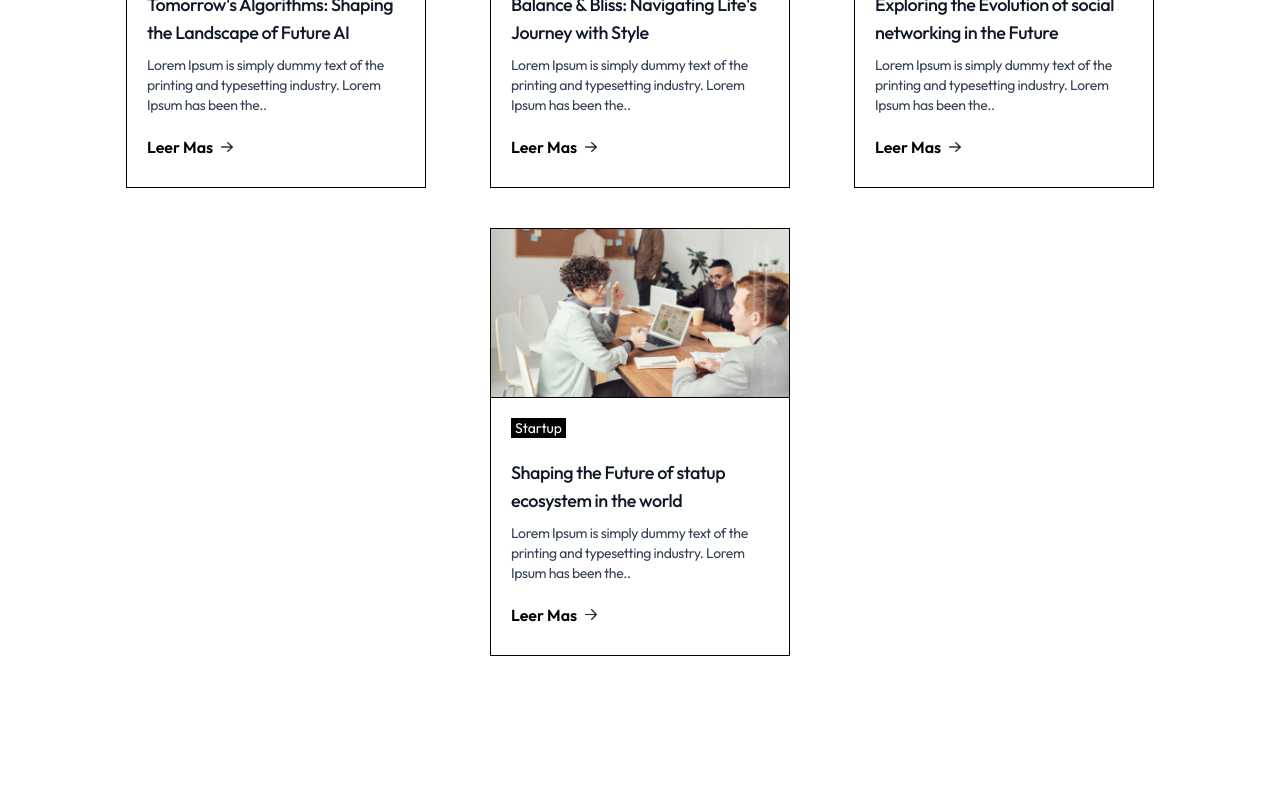
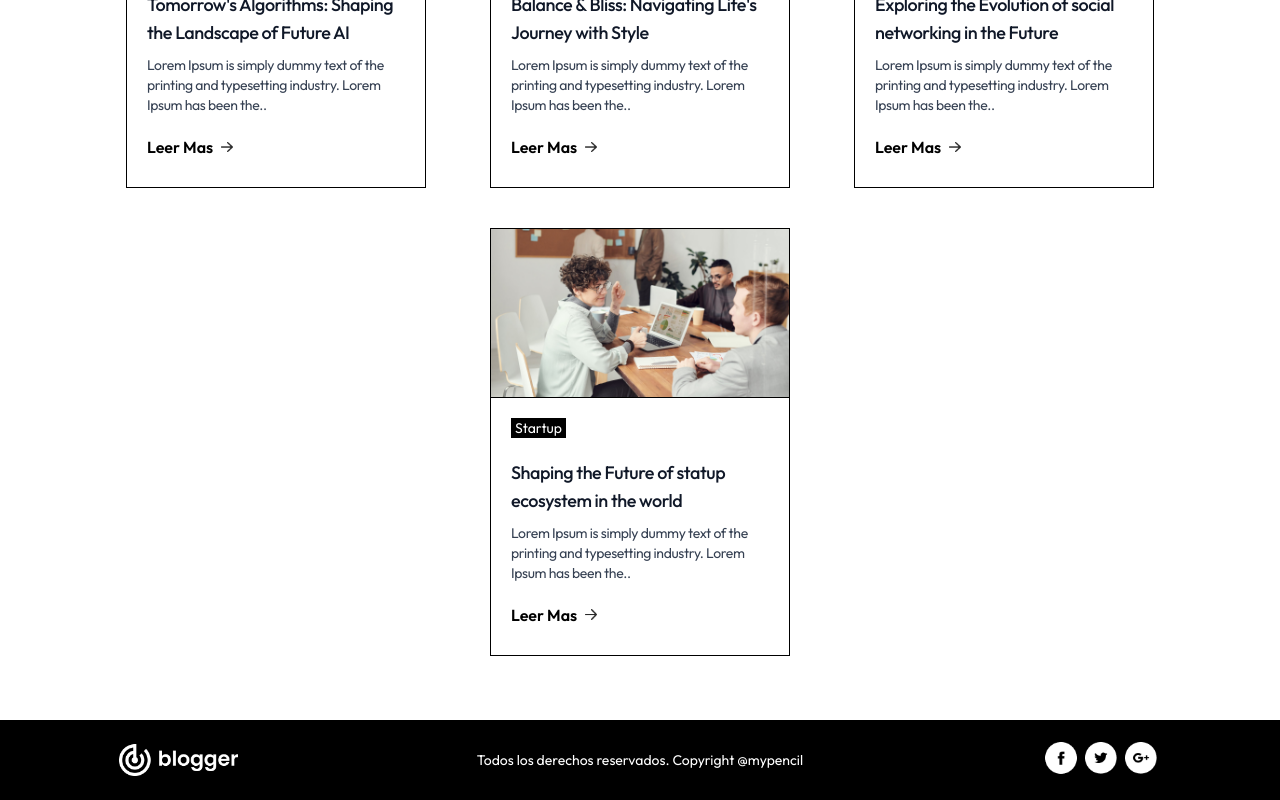
Before and after one commit to santiago-h2o/myPencil, a Next.js app in the folder mypencil/: page / in a window 1280 px wide. Shown: the part 2589-3389 px from the top of the page. Before the commit the page ends 3309 px from the top, so only its background shows below. Built offline with nearby package versions, Linux system fonts and the light colour scheme.

Commit message:
Se colocan iconos y texto en el footer

```diff
--- a/mypencil/app/page.js
+++ b/mypencil/app/page.js
@@ -1,5 +1,6 @@
 'use client'
 import BlogList from "@/components/BlogList";
+import Footer from "@/components/Footer";
 import Header from "@/components/Header";
 
 export default function Home() {
@@ -7,6 +8,7 @@
     <>
     <Header/>
     <BlogList/>
+    <Footer/>
     </>
   );
 }
--- /dev/null
+++ b/mypencil/components/Footer.jsx
@@ -0,0 +1,20 @@
+import { assets } from '@/assets/assets'
+import Image from 'next/image'
+import React from 'react'
+
+const Footer = () => {
+  return (
+    <div className='flex justify-around flex-col gap-2 sm:gap-0 sm:flex-row bg-black py-5 items-center'>
+        <Image src={assets.logo_light} alt='' width={120}/>
+        <p className='text-sm text-white'>Todos los derechos reservados. Copyright @mypencil</p>
+        <div className='flex'>
+            <Image src={assets.facebook_icon} alt='facebook icon' width={40}/>
+            <Image src={assets.twitter_icon} alt='twitter icon' width={40}/>
+            <Image src={assets.googleplus_icon} alt='googleplus icon' width={40}/>
+
+        </div>
+    </div>
+  )
+}
+
+export default Footer
```
